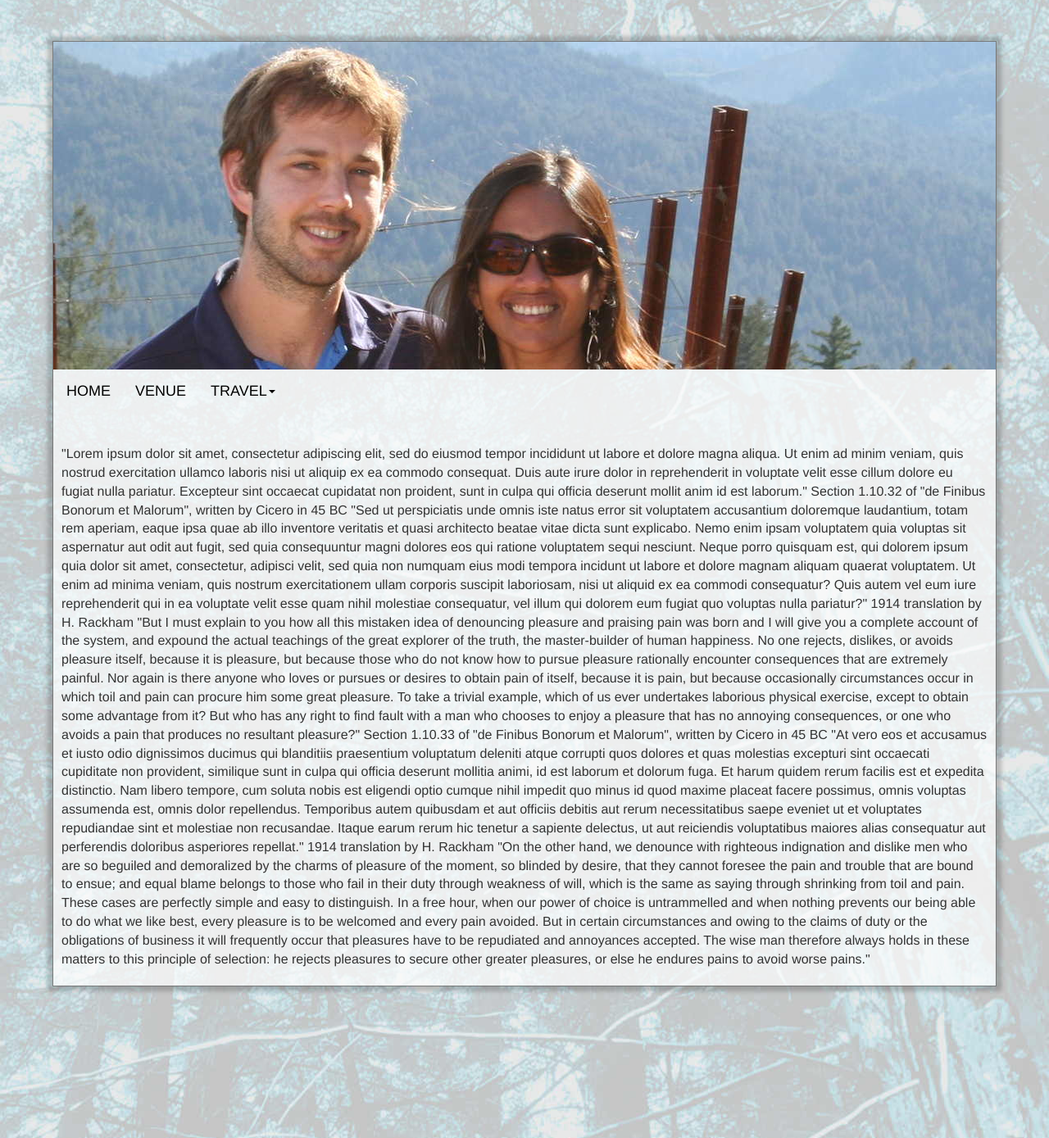
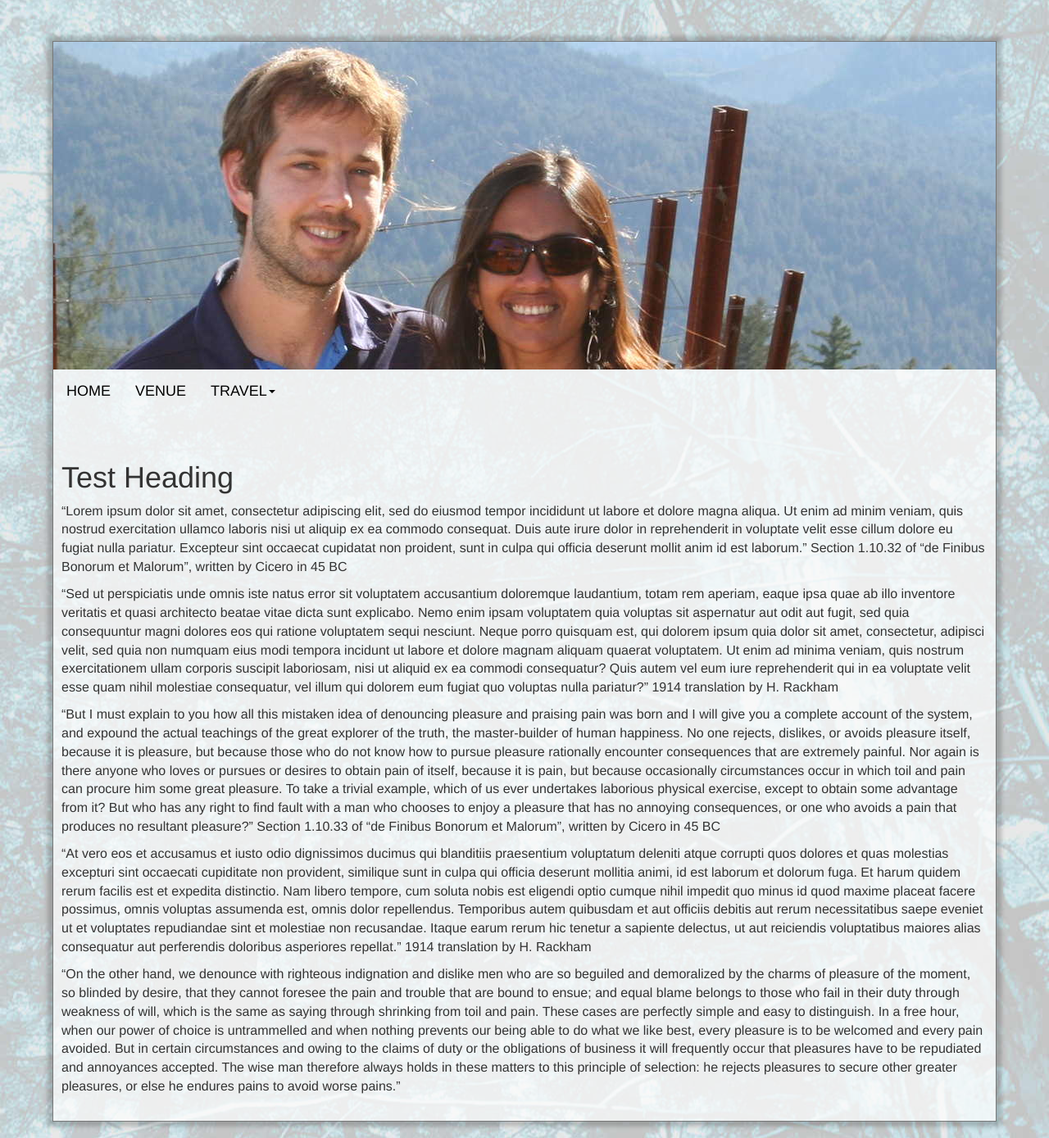
Before and after one commit to timburke/wedding-website, a Jekyll site: the page built from index.md, in a window 1280 px wide. Shown: the whole page at 82% size. Built offline with Jekyll 4.4.1, drawn with Linux system fonts in a browser that asks for light colours; nearby versions of some CDN libraries.

Commit message:
Update layout to display markdown

```diff
--- a/_config.yml
+++ b/_config.yml
@@ -1 +1,2 @@
-markdown: kramdown
+kramdown:
+  input: GFM
--- a/_layouts/default.html
+++ b/_layouts/default.html
@@ -33,7 +33,7 @@
                 </ul>
 	    	</nav>
 	    	<div class="content">
-            {{page.content}}
+            {{page.content | markdownify}}
 	    	</div>
 	    </div>
 
--- a/index.md
+++ b/index.md
@@ -2,6 +2,8 @@
 title: Tim and Saumya's Wedding
 layout: default
 ---
+
+# Test Heading
 
 "Lorem ipsum dolor sit amet, consectetur adipiscing elit, sed do eiusmod tempor incididunt ut labore et dolore magna aliqua. Ut enim ad minim veniam, quis nostrud exercitation ullamco laboris nisi ut aliquip ex ea commodo consequat. Duis aute irure dolor in reprehenderit in voluptate velit esse cillum dolore eu fugiat nulla pariatur. Excepteur sint occaecat cupidatat non proident, sunt in culpa qui officia deserunt mollit anim id est laborum."
 Section 1.10.32 of "de Finibus Bonorum et Malorum", written by Cicero in 45 BC
```
Also changed, not shown: venue.md (+2 -2 lines), 1 other file.
